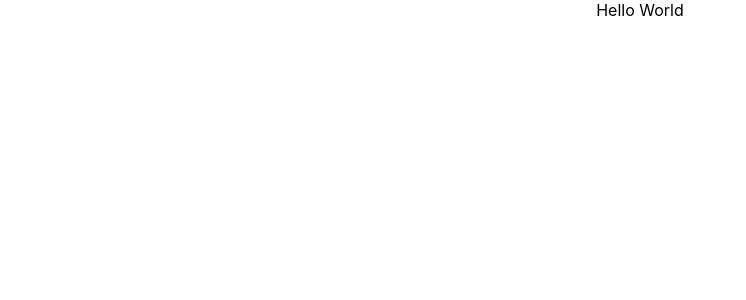
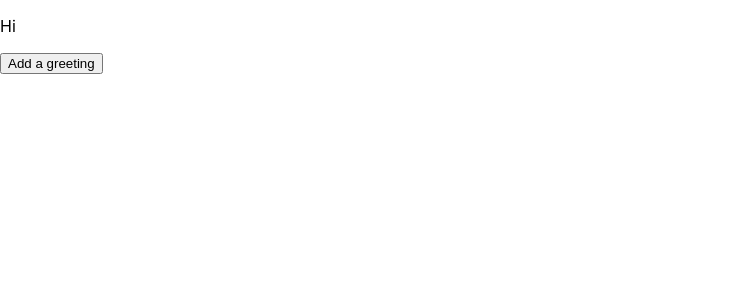
Before and after one commit to Mutalenic/hello-react-front-end, a React (Create React App) app: page / in a window 1280 px wide. Shown: the top 300 px of the page, without its empty margins (0-746 px from the left). Built offline with nearby package versions, Linux system fonts and the light colour scheme.

Commit message:
Fix linter errors

```diff
--- a/package.json
+++ b/package.json
@@ -9,7 +9,12 @@
     "@testing-library/user-event": "^13.5.0",
     "react": "^18.2.0",
     "react-dom": "^18.2.0",
+    "react-redux": "^8.0.2",
+    "react-router-dom": "^6.3.0",
     "react-scripts": "5.0.1",
+    "redux": "^4.2.0",
+    "redux-thunk": "^2.4.1",
+    "reselect": "^4.1.6",
     "web-vitals": "^2.1.4"
   },
   "scripts": {
@@ -48,6 +53,7 @@
     "eslint-plugin-jsx-a11y": "^6.6.1",
     "eslint-plugin-react": "^7.30.1",
     "eslint-plugin-react-hooks": "^4.6.0",
+    "redux-devtools-extension": "^2.13.9",
     "stylelint": "^13.13.1",
     "stylelint-config-standard": "^21.0.0",
     "stylelint-csstree-validator": "^1.9.0",
--- a/src/App.js
+++ b/src/App.js
@@ -1,10 +1,21 @@
+import React from 'react';
+import { Provider } from 'react-redux';
+import { BrowserRouter as Router, Route, Routes } from 'react-router-dom';
+import configureStore from './redux/configureStore';
+import HelloWorld from './components/HelloWorld';
 import './App.css';
+
+const store = configureStore();
 
 function App() {
   return (
-    <div className="App">
-      Hello World
-    </div>
+    <Provider store={store}>
+      <Router>
+        <Routes>
+          <Route path="/" element={<HelloWorld />} />
+        </Routes>
+      </Router>
+    </Provider>
   );
 }
 
--- a/src/Redux/configureStore.js
+++ b/src/Redux/configureStore.js
@@ -1,7 +1,6 @@
-import {legdacy_createStore as createStore, applyMiddleware} from 'redux';
+import { createStore, applyMiddleware } from 'redux';
 import thunk from 'redux-thunk';
-import { composeWithDevTools } from "@reduxjs/toolkit/dist/devtoolsExtension";
-import { ADD_GREETING } from '../components/HelloWorld';
+import { GET_GREETINGS_SUCCESS } from '../components/HelloWorld';
 
 const initialState = {
   greetings: [
@@ -10,15 +9,15 @@ const initialState = {
     },
   ],
 
-}
+};
 
 function reducer(state = initialState, action) {
   switch (action.type) {
-        case ADD_GREETING:
+    case GET_GREETINGS_SUCCESS:
       return {
         ...state,
         greetings: [...state.greetings, action.json],
-            }
+      };
     default:
       return state;
   }
@@ -26,11 +25,9 @@ function reducer(state = initialState, action) {
 
 export default function configureStore() {
   const store = createStore(
-          rootReducer,
+    reducer,
     initialState,
-          composeWithDevTools(
     applyMiddleware(thunk),
-          ),
   );
   return store;
 }
--- a/src/components/HelloWorld.js
+++ b/src/components/HelloWorld.js
@@ -1,53 +1,52 @@
-import React from "react";
-import { connect } from "react-redux";
-import { createStructuredSelector } from "reselect";
+/* eslint-disable react/prop-types */
+/* eslint-disable react/destructuring-assignment */
+import React from 'react';
+import { connect } from 'react-redux';
+import { createStructuredSelector } from 'reselect';
 
-const ADD_GREETING = "ADD_GREETING";
-export const addGreeting = (name) => ({
-    type: ADD_GREETING,
-    json: {
-        name,
-    },
-});
+const GET_GREETINGS_REQUEST = 'GET_GREETINGS_REQUEST';
+export const GET_GREETINGS_SUCCESS = 'GET_GREETINGS_SUCCESS';
+
+export function getGreetingsSuceess(json) {
+  return {
+    type: GET_GREETINGS_SUCCESS,
+    json,
+  };
+}
 
 function getGreetings() {
-    return (dispatch) => {
-        dispatch({ type: "GET_GREETINGS" });
+  return async (dispatch) => {
+    dispatch({ type: GET_GREETINGS_REQUEST });
 
-        return fetch("/greetings")
-            .then((response) => response.json())
-            .then((json) => {
-                dispatch({ type: "GET_GREETINGS_SUCCESS", json });
+    try {
+      const response = await fetch('/greetings');
+      const json = await response.json();
+      dispatch({ type: 'GET_GREETINGS_SUCCESS', json });
+    } catch (error) {
+      dispatch({ type: 'GET_GREETINGS_ERROR', error });
     }
-            )
-            .catch((error) => {
-                dispatch({ type: "GET_GREETINGS_ERROR", error });
-            }
-            );
-
   };
 }
 
 class HelloWorld extends React.Component {
   componentDidMount() {
-        this.props.getGreetings();
   }
 
   render() {
+    const greeetings = this.props;
+
     return (
       <div className="container">
         <p>Hi</p>
         <button
-                    onClick={() => {
-                        this.props.addGreeting("Hello");
-                    }
-                    }
+          type="button"
+          onClick={() => this.props.getGreetings()}
         >
-                    Add greeting
+          Add a greeting
         </button>
         <br />
         <p>
-                    {randomGreeting.name}
+          {greeetings.name}
         </p>
       </div>
     );
@@ -55,12 +54,9 @@ class HelloWorld extends React.Component {
 }
 
 const mapStateToProps = createStructuredSelector({
-    randomGreetings: (state) => state.greetings[0],
+  greeetings: (state) => state.greetings[0],
 });
 
-const mapDispatchToProps = (dispatch) => ({
-    addGreeting: (name) => dispatch(addGreeting(name)),
-    getGreetings: () => dispatch(getGreetings()),
-});
+const mapDispatchToProps = { getGreetings };
 
 export default connect(mapStateToProps, mapDispatchToProps)(HelloWorld);
--- a/src/index.js
+++ b/src/index.js
@@ -7,7 +7,7 @@ const root = ReactDOM.createRoot(document.getElementById('root'));
 root.render(
   <React.StrictMode>
     <App />
-  </React.StrictMode>
+  </React.StrictMode>,
 );
 
 // If you want to start measuring performance in your app, pass a function
```
Also changed, not shown: 1 other file (tests, documents, lock files or other folders). Lines whose indentation alone changed are shown as unchanged.
